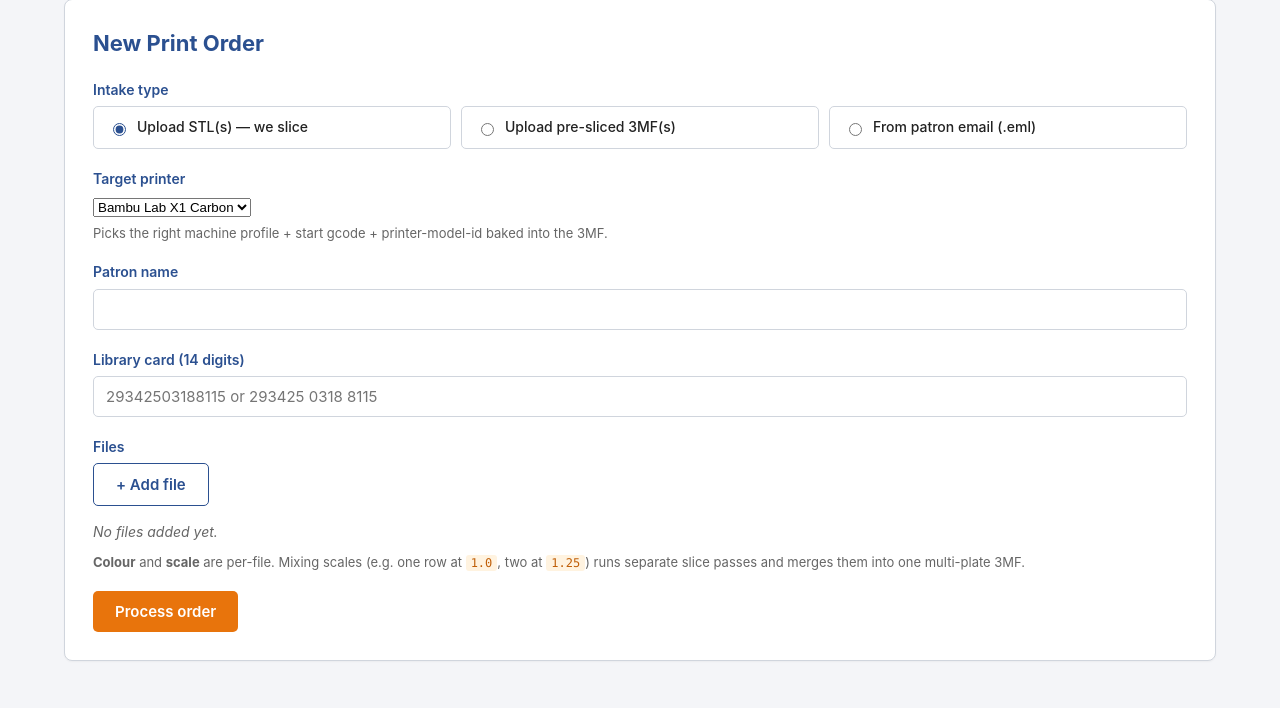
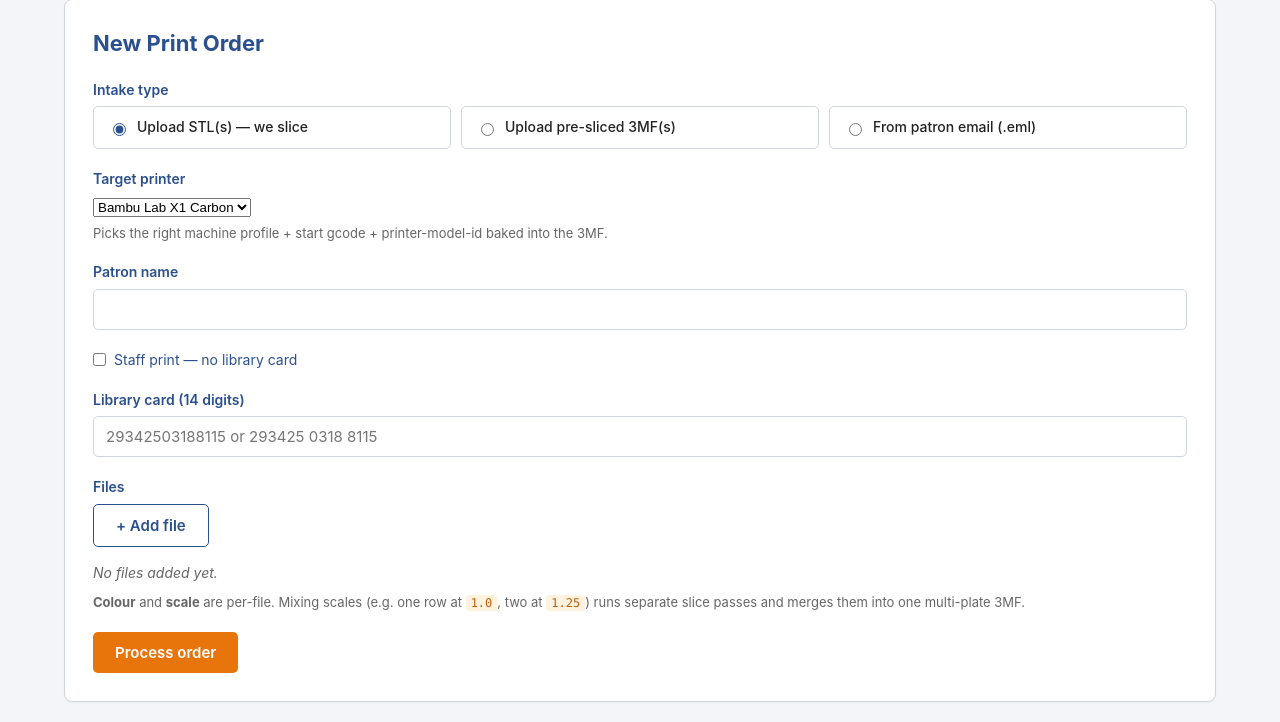
Before and after one commit to alex-nedelkoff/bambucli, a FastAPI app: page / in a window 1280 px wide. Shown: the part 92-814 px from the top of the page. Before the commit the page ends 755 px from the top, so only its background shows below. Run offline with FastAPI, Linux system fonts and the light colour scheme.

Commit message:
feat(intake): staff print toggle — free, no library card
Adds a "Staff print" checkbox to the New Order page that disables/hides the library-card field and stamps the order card as "STAFF". Staff prints are free (price_cad = 0 in the ledger and "FREE (staff)" on the receipt) while grams and time are still recorded. The receipt also omits the "Charged in Koha" checkbox for staff prints.

Co-Authored-By: Claude Opus 4.8 (1M context) <noreply@anthropic.com>

```diff
--- a/app.py
+++ b/app.py
@@ -444,7 +444,8 @@ def _build_record(
         "total_grams": total_mass,
         "total_time_seconds": total_time,
         "total_time_label": _fmt_time(total_time),
-        "price_cad": round(total_mass * PRICE_PER_GRAM, 2),
+        # Staff prints (card == "STAFF") are free; grams/time still recorded.
+        "price_cad": 0.0 if card.strip().upper() == "STAFF" else round(total_mass * PRICE_PER_GRAM, 2),
         "any_over_5h": any(p.get("prediction_seconds", 0) > 5 * 3600 for p in plates),
         "any_outside_bed": any(p.get("outside", False) for p in plates),
         "file_filaments": file_filaments,
@@ -501,7 +502,11 @@ async def submit(
     request: Request,
     intake: str = Form(...),
     customer: str = Form(...),
-    card: str = Form(...),
+    # Optional: empty/absent when the "Staff print" toggle is on (see `staff`).
+    card: str = Form(""),
+    # "Staff print" flag from the intake form. When truthy we bypass the
+    # library-card requirement and stamp the card as "STAFF".
+    staff: str = Form(""),
     # `colors` is required for slice flow (validated below) but empty for import,
     # so it has to be optional at the schema level.
     colors: str = Form(""),
@@ -521,6 +526,15 @@ async def submit(
     files = [f for f in files if f.filename]
     if not files:
         raise HTTPException(400, "at least one file required")
+
+    # Staff prints bypass the library-card requirement — the front-end "Staff
+    # print" toggle disables the card field and sends staff=1. Stamp the card
+    # as "STAFF" so it's flagged in the ledger + on the receipt rather than a
+    # placeholder number. Non-staff orders still require a card.
+    if staff.strip().lower() in ("1", "true", "on", "yes"):
+        card = "STAFF"
+    elif not card.strip():
+        raise HTTPException(400, "library card required (or check 'Staff print')")
 
     stamp = datetime.now().strftime("%Y%m%d-%H%M%S")
     first = customer.strip().split()[0] if customer.strip() else "unknown"
--- a/slice_order.py
+++ b/slice_order.py
@@ -1513,6 +1513,16 @@ def _circle_initials_line(indent: int = 2) -> str:
 PRICE_PER_GRAM = 0.05  # CAD, library's current rate
 DEFAULT_ORDER_TAKEN_BY = "Alex"  # CLI / API fallback when no staff is picked
 
+# Staff prints carry the sentinel card "STAFF" (set by the web intake's
+# "Staff print" toggle). They're free of charge, but grams/time are still
+# recorded as usage metrics. Centralised so the ledger and both receipt
+# renderers agree on what counts as a staff (free) order.
+STAFF_CARD = "STAFF"
+
+
+def _is_staff_card(card: str) -> bool:
+    return (card or "").strip().upper() == STAFF_CARD
+
 
 def _format_card(raw: str) -> str:
     """Library cards are 14 digits; display grouped 6-4-4 per the library's
@@ -1629,13 +1639,18 @@ def _render_receipt_text(
             lines.append("")  # blank line between plates
 
     lines.append(thin)
-    lines.append(f"  Total:      ${price:.2f}")
+    if _is_staff_card(card):
+        lines.append("  Total:      FREE (staff)")
+    else:
+        lines.append(f"  Total:      ${price:.2f}")
     lines.append(f"  Total mass: {total_mass_g:.1f} g")
     lines.append(f"  Total time: {_fmt_time(total_time_s)}")
     lines.append("")
     lines.append(sep)
     lines.append(f"  Order taken by: {order_taken_by or DEFAULT_ORDER_TAKEN_BY}")
-    lines.append(_box_label("Charged in Koha"))
+    # Staff prints are free — nothing to charge in Koha, so omit that checkbox.
+    if not _is_staff_card(card):
+        lines.append(_box_label("Charged in Koha"))
     # "Completed by:" now uses circle-able initials instead of an
     # underline so staff can sign off without a pen-on-the-line.
     lines.append("  Completed by:")
@@ -1794,14 +1809,19 @@ def _send_to_tm_t88v(
 
     p.text(thin + "\n")
     p.set(font="b", bold=True)
-    p.text(f"  Total:      ${price:.2f}\n")
+    if _is_staff_card(card):
+        p.text("  Total:      FREE (staff)\n")
+    else:
+        p.text(f"  Total:      ${price:.2f}\n")
     p.set(font="b", bold=False)
     p.text(f"  Total mass: {total_mass_g:.1f} g\n")
     p.text(f"  Total time: {_fmt_time(total_time_s)}\n")
     p.text("\n")
     p.text(sep + "\n")
     p.text(f"  Order taken by: {order_taken_by or DEFAULT_ORDER_TAKEN_BY}\n")
-    p.text(_box_label("Charged in Koha") + "\n")
+    # Staff prints are free — nothing to charge in Koha, so omit that checkbox.
+    if not _is_staff_card(card):
+        p.text(_box_label("Charged in Koha") + "\n")
     # Circle-able initials replace the old "Completed by: ___________"
     # signature line. Blank lines bracket the initials so the pen has
     # vertical room to draw a clean circle.
@@ -1841,7 +1861,8 @@ def cmd_receipt(args) -> None:
     total_time_s = sum(p.get("prediction_seconds", 0) for p in plates)
     total_mass_g = round(sum(p.get("weight_grams", 0.0) for p in plates), 1)
 
-    price = round(total_mass_g * PRICE_PER_GRAM, 2)
+    # Staff prints are free; everyone else pays by mass.
+    price = 0.0 if _is_staff_card(args.card) else round(total_mass_g * PRICE_PER_GRAM, 2)
     when = datetime.now()
 
     # --color accepts a single colour ("Purple") that broadcasts to all plates
--- a/templates/index.html
+++ b/templates/index.html
@@ -49,6 +49,13 @@
   </div>
 
   <div class="field">
+    <label class="staff-toggle" style="display:flex; align-items:center; gap:8px; font-weight:normal; cursor:pointer;">
+      <input type="checkbox" id="staff-print" name="staff" value="1" style="width:auto; margin:0;">
+      <span>Staff print — no library card</span>
+    </label>
+  </div>
+
+  <div class="field" id="card-field">
     <label for="card">Library card (14 digits)</label>
     <input id="card" name="card" pattern="[0-9 ]{14,}" required autocomplete="off"
            placeholder="29342503188115 or 293425 0318 8115">
@@ -106,6 +113,22 @@
   const table      = document.getElementById('uploads-table');
   const form       = document.getElementById('intake-form');
   const radios     = document.querySelectorAll('input[name="intake"]');
+
+  // Staff print toggle: when on, the library-card field is hidden, cleared,
+  // and made non-required (a disabled input isn't submitted, so the backend
+  // stamps card="STAFF" off the staff=1 flag instead).
+  const staffChk  = document.getElementById('staff-print');
+  const cardField = document.getElementById('card-field');
+  const cardInput = document.getElementById('card');
+  function syncStaff() {
+    const on = staffChk.checked;
+    cardInput.disabled = on;
+    cardInput.required = !on;
+    if (on) cardInput.value = '';
+    cardField.style.display = on ? 'none' : '';
+  }
+  staffChk.addEventListener('change', syncStaff);
+  syncStaff();
 
   function isSlice() {
     const v = document.querySelector('input[name="intake"]:checked').value;
```
